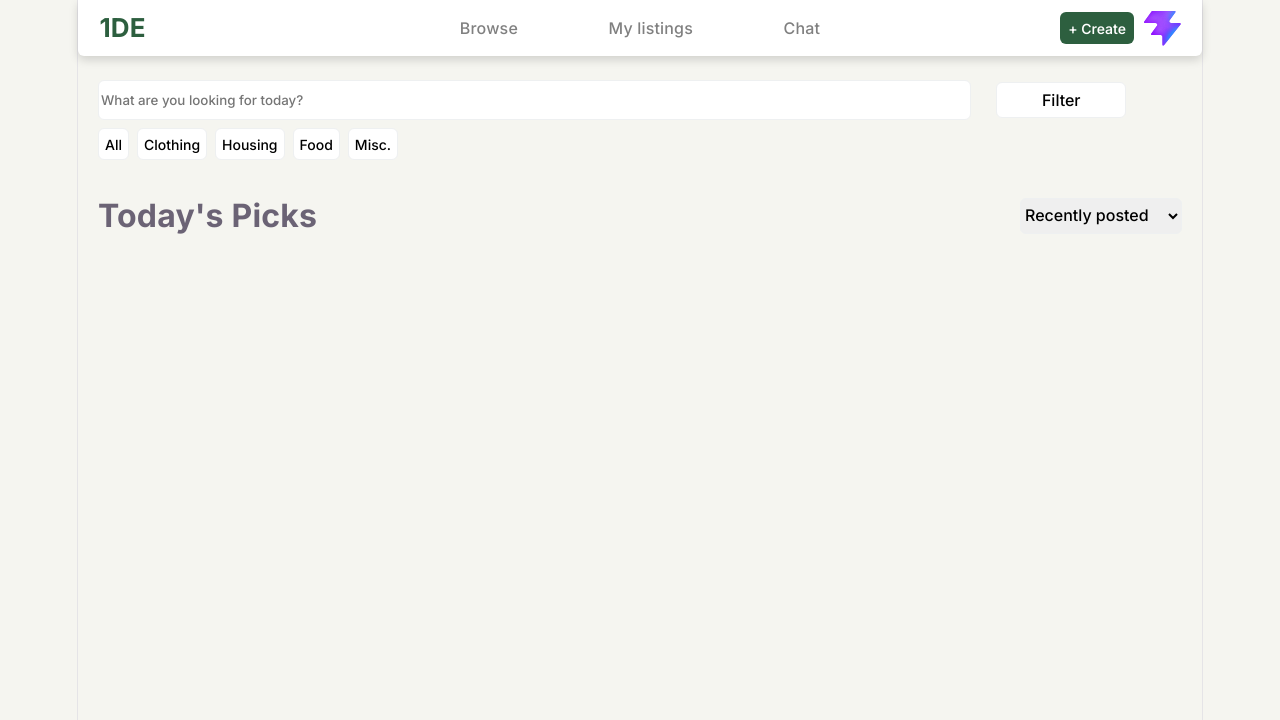
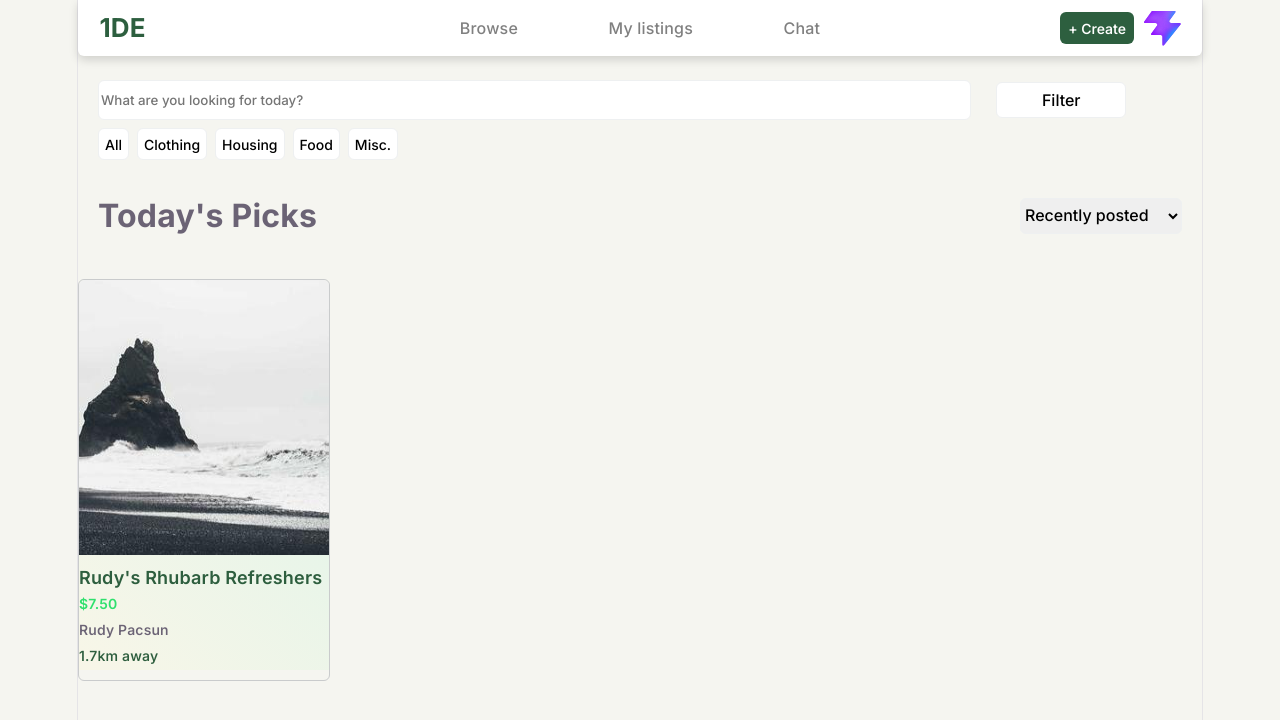
Before and after one commit to oebynahi/unimarketplace, a React (Vite) app: page / in a window 1280 px wide. Shown: the top 720 px of the page. Built offline with nearby package versions, Linux system fonts and the light colour scheme.

Commit message:
Created card component

```diff
--- /dev/null
+++ b/src/components/ItemCard.css
@@ -0,0 +1,54 @@
+.card-max {
+    width: 250px;
+    height: 400px;
+    border: 1px solid #c9cbcc;
+    border-radius: 6px;
+    display: flex;
+    flex-direction: column;
+}
+
+.item-photo {
+    width: 250px;
+    height: 275px;
+    border-top-right-radius: 6px;
+    border-top-left-radius: 6px;
+}
+
+.title {
+    font-family: 'Inter', sans-serif;
+    font-size: 18px;
+    font-weight: 600;
+    color: #2d5e3e;
+    margin:0;
+    text-align: left;
+}
+
+.price-text {
+    font-family: 'Inter', sans-serif;
+    font-size: 14px;
+    font-weight: 600;
+    color: #2fe06d ;
+    text-align: left;
+
+}
+
+.author-username {
+    font-family: 'Inter', sans-serif;
+    font-size: 14px;
+    font-weight: 550;
+    text-align: left;
+}
+
+.distance-to {
+    font-family: 'Inter', sans-serif;
+    font-size: 14px;
+    font-weight: 550;
+    color: #2d5e3e;
+    text-align: left;
+}
+
+.item-details-container {
+    background-image: linear-gradient(45deg,#f8f6e8, #e8f5e9);
+    height: 100;
+    padding: 10px 0px 0px;
+}
--- /dev/null
+++ b/src/components/ItemCard.jsx
@@ -0,0 +1,15 @@
+import './ItemCard.css'
+
+export default function ItemCard() {
+    return (
+        <div className="card-max">
+            <img src="../../item-card-placeholder.jpg" alt="item photo" className="item-photo"/>
+            <div className="item-details-container">
+                <h5 className="title">Rudy's Rhubarb Refreshers</h5>
+                <p className="price-text">$7.50</p>
+                <p className="author-username">Rudy Pacsun</p>
+                <p className="distance-to">1.7km away</p>
+            </div>
+        </div>
+    )
+}
--- a/src/components/Main.jsx
+++ b/src/components/Main.jsx
@@ -1,9 +1,11 @@
 import SearchForm from "./SearchForm"
+import ItemCard from "./ItemCard"
 
 export default function Main () {
     return (
         <>
             <SearchForm />
+            <ItemCard />
         </>
     )
 }
```
Also changed, not shown: public/item-card-placeholder.jpg (added).
